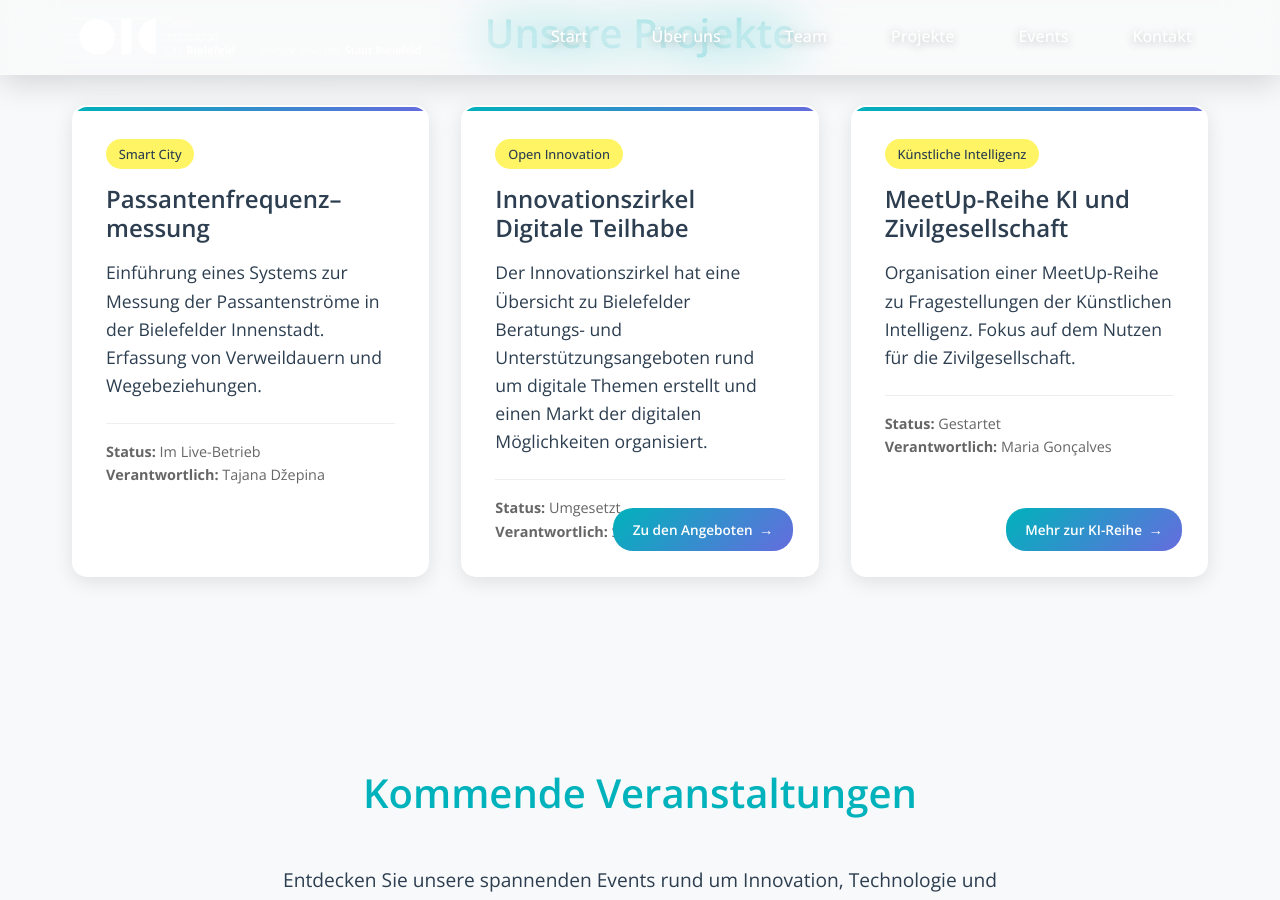
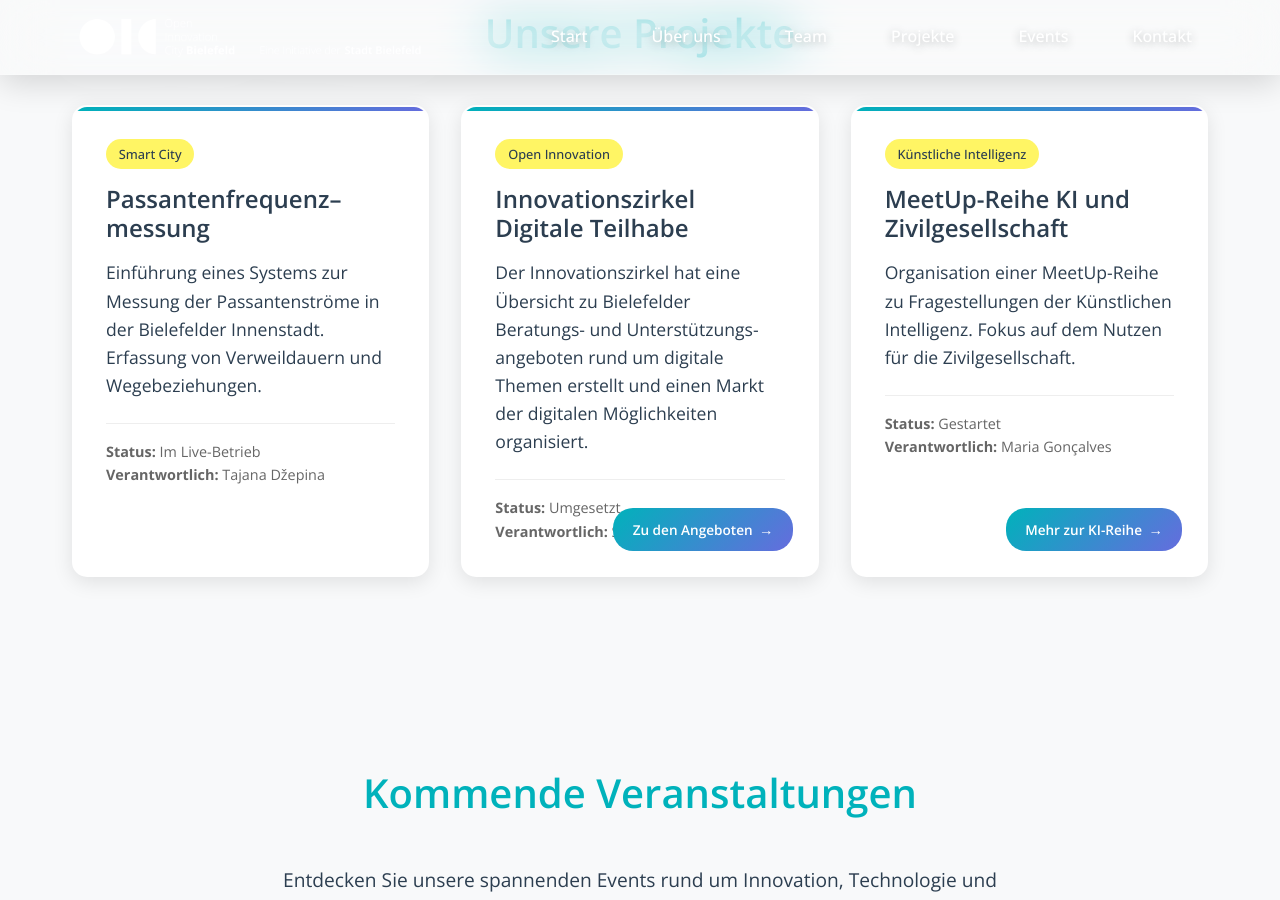
Before and after one commit to Open-Innovation-City/oic-bielefeld-website, a Jekyll site: the page built from index.html, in a window 1280 px wide and 900 px high, scrolled down 3330 px. Built offline with Jekyll 4.4.1, drawn with Linux system fonts in a browser that asks for light colours.

Commit message:
Update projects.yml

```diff
--- a/_data/projects.yml
+++ b/_data/projects.yml
@@ -7,7 +7,7 @@
 
 - title: "Innovationszirkel Digitale Teilhabe"
   tag: "Open Innovation"
-  description: "Der Innovationszirkel hat eine Übersicht zu Bielefelder Beratungs- und Unterstützungsangeboten rund um digitale Themen erstellt und einen Markt der digitalen Möglichkeiten organisiert."
+  description: "Der Innovationszirkel hat eine Übersicht zu Bielefelder Beratungs- und Unterstützungs-angeboten rund um digitale Themen erstellt und einen Markt der digitalen Möglichkeiten organisiert."
   status: "Umgesetzt"
   start_date: "2024-03-01"
   responsible: "Sarah Bollmann"
```
